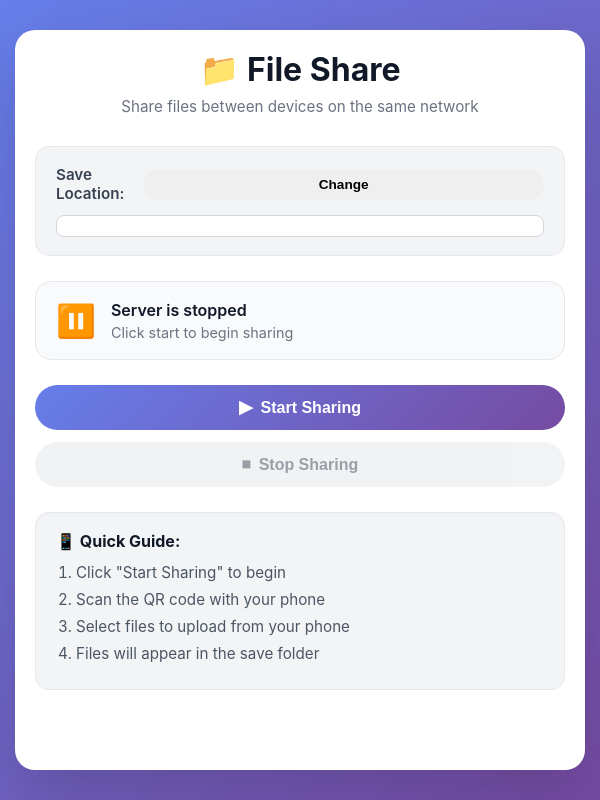
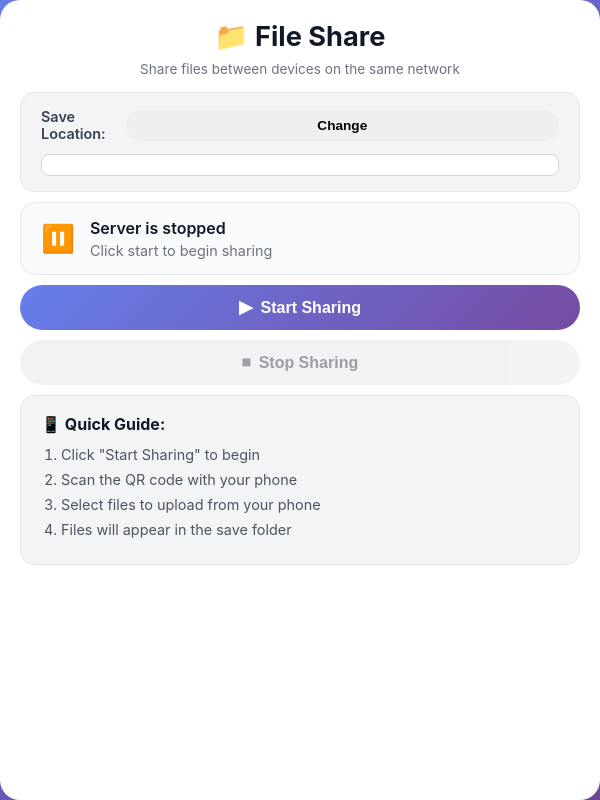
Before and after one commit to developerpalakbasak/local-sharer, an Electron app: page index.html in a window 600 px wide. Drawn offline with Linux system fonts and the light colour scheme; no server answers.

Commit message:
added windows build file

```diff
--- a/index.html
+++ b/index.html
@@ -36,9 +36,7 @@
         <div class="qr-section" id="qrSection" style="display: none;">
             <div class="qr-container">
                 <img id="qrCode" alt="QR Code for mobile access" />
-                <div class="qr-overlay" id="qrOverlay">
-                    <span>📱 Scan to upload</span>
-                </div>
+
             </div>
             <div class="url-display" id="serverUrl"></div>
             <div class="ip-list" id="ipList"></div>
--- a/package.json
+++ b/package.json
@@ -25,7 +25,7 @@
       "!**/node_modules/*/{test,__tests__,tests,powered-test,example,examples}"
     ],
     "win": {
-      "target": "portable",
+      "target": "nsis",
       "icon": "assets/icon.ico"
     },
     "linux": {
@@ -49,7 +49,6 @@
   },
   "dependencies": {
     "cors": "^2.8.5",
-    "electron-squirrel-startup": "^1.0.0",
     "express": "^4.18.2",
     "get-port": "^7.1.0",
     "multer": "^1.4.5-lts.1",
--- a/style.css
+++ b/style.css
@@ -10,7 +10,6 @@ body {
     font-family: -apple-system, BlinkMacSystemFont, "Segoe UI", Roboto, sans-serif;
     background: linear-gradient(135deg, #667eea 0%, #764ba2 100%);
     min-height: 100vh;
-    padding: 30px 15px;
     display: flex;
     justify-content: center;
 }
@@ -31,11 +30,11 @@ body {
 
 .header {
     text-align: center;
-    margin-bottom: 30px;
+    margin-bottom: 15px;
 }
 
 .header h1 {
-    font-size: 2rem;
+    font-size: 1.7rem;
     font-weight: 700;
     color: #111827;
     margin-bottom: 8px;
@@ -43,16 +42,16 @@ body {
 
 .subtitle {
     color: #6b7280;
-    font-size: 0.95rem;
+    font-size: 0.85rem;
 }
 
 /* ========== Save Location ========== */
 
 .save-location {
     background: #f3f4f6;
-    padding: 18px 20px;
+    padding: 15px 20px;
     border-radius: 14px;
-    margin-bottom: 25px;
+    margin-bottom: 10px;
     border: 1px solid #e5e7eb;
     display: flex;
     flex-direction: column;
@@ -69,12 +68,12 @@ body {
 .label {
     font-weight: 600;
     color: #374151;
-    font-size: 0.95rem;
+    font-size: 0.90rem;
 }
 
 .path-display {
     font-family: 'SF Mono', 'Menlo', 'Monaco', 'Cascadia Code', 'Consolas', monospace;
-    font-size: 0.9rem;
+    font-size: 0.7rem;
     word-break: break-all;
     color: #4b5563;
     background: #ffffff;
@@ -90,15 +89,15 @@ body {
     display: flex;
     align-items: center;
     background: #f9fafb;
-    padding: 18px 20px;
+    padding: 15px 20px;
     border-radius: 16px;
-    margin-bottom: 25px;
+    margin-bottom: 10px;
     border: 1px solid #e5e7eb;
     transition: all 0.3s ease;
 }
 
 .status-icon {
-    font-size: 2rem;
+    font-size: 1.7rem;
     margin-right: 15px;
 }
 
@@ -128,7 +127,6 @@ body {
 .qr-container {
     position: relative;
     display: inline-block;
-    margin-bottom: 15px;
 }
 
 #qrCode {
@@ -195,8 +193,8 @@ body {
 
 .controls {
     display: flex;
-    gap: 12px;
-    margin-bottom: 25px;
+    gap: 10px;
+    margin-bottom: 10px;
 }
 
 .btn {
@@ -281,7 +279,7 @@ body {
 .instructions ol {
     padding-left: 20px;
     color: #4b5563;
-    font-size: 0.95rem;
+    font-size: 0.90rem;
 }
 
 .instructions li {
```
Also changed, not shown: assets/icon.ico (added), 3 other files.
